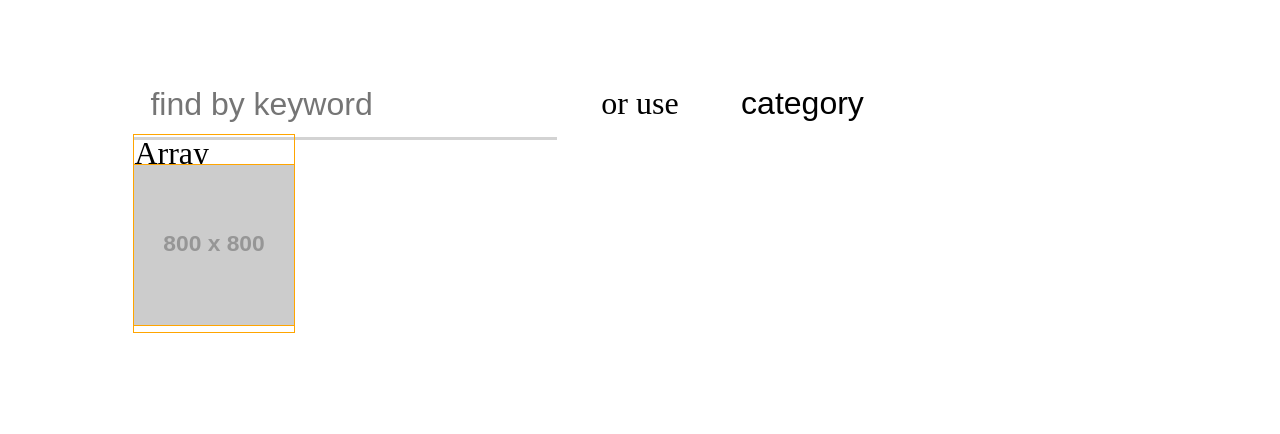
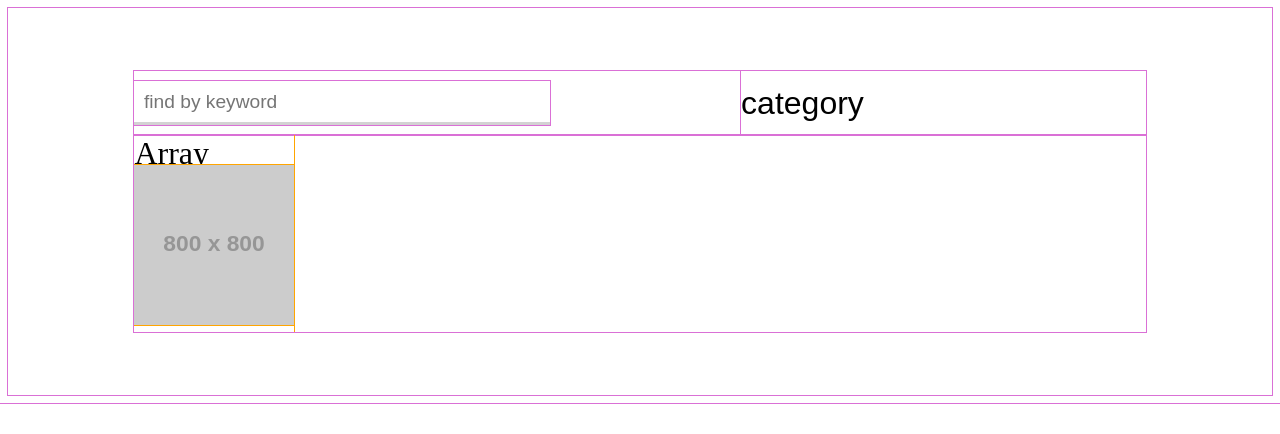
Before and after one commit to polevoyd/to-know, a React (Create React App) app: page / in a window 1280 px wide. Shown: the top 434 px of the page. Built offline with nearby package versions, Linux system fonts and the light colour scheme; the HTML template or start-up script is replaced by a standard one.

Commit message:
setting up components

```diff
--- a/src/components/CardsFilterBar.js
+++ b/src/components/CardsFilterBar.js
@@ -6,7 +6,6 @@ class CardsFilterBar extends React.Component {
             <div className='filter-bar'>
                 <form>
                     <input name="filterByKeyword" type="text" placeholder="find by keyword"></input>
-                    <div className="filter-or"><p>or use</p></div>
                     <select name="filterBySelect">
                         <option value="filterSelectDefault">category</option>
                         <option value="filterSelectConcepts">concepts</option>
--- a/src/index.css
+++ b/src/index.css
@@ -1,5 +1,5 @@
 * {
-  /* outline: 1px solid orchid; */
+  outline: 1px solid orchid;
 }
 
 /* -------------------------------------------------- */
@@ -24,10 +24,11 @@
   grid-row: 1;
   width: 100%;
   height: 2em;
-  font-size: 2em;
+  font-size: 1.2em;
   padding-left: 0.5em;
   border: none;
   border-bottom: 3px solid lightgrey;
+  align-self: center;
 }
 
 .filter-bar p {
```
